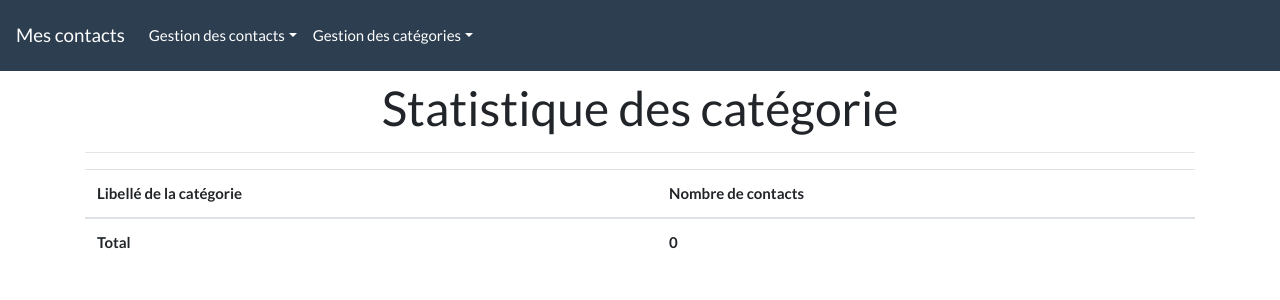
After one commit to Maissoum/TpSymphony5, a Symfony app: template templates/categorie/nbContactsParCat.html.twig in a window 1280 px wide. The commit adds this page. Shown: the top 300 px of the page. Run offline with Twig, Linux system fonts and the light colour scheme; the template is opened without the code that fills it, so the values that code supplies are empty; some libraries are stand-ins or nearby versions.

Commit message:
15/05/2025

```diff
--- a/templates/base.html.twig
+++ b/templates/base.html.twig
@@ -25,26 +25,27 @@
 
         <div class="collapse navbar-collapse" id="navbarColor01">
             <ul class="navbar-nav mr-auto">
-                 <a class="nav-link dropdown-toggle" data-toggle="dropdown" href="#" role="button" aria-haspopup="true" aria-expanded="false">Dropdown</a>
+            <li class="nav-item dropdown">
+                 <a class="nav-link dropdown-toggle" data-toggle="dropdown" href="#" role="button" aria-haspopup="true" aria-expanded="false">Gestion des contacts</a>
                 <div class="dropdown-menu" >
                     <a class="dropdown-item" href="{{ path('app_contacts')}}">Liste des contacts</a>
                     <div class="dropdown-divider"></div>
-                    <a class="dropdown-item" href="#">Liste des hommes</a>
-                    <a class="dropdown-item" href="#">Liste des femmes</a>
+                    <a class="dropdown-item" href="{{path ('listeContactsSexe', {'sexe': 0})}}">Liste des hommes</a>
+                    <a class="dropdown-item" href="{{path ('listeContactsSexe', {'sexe': 1})}}">Liste des femmes</a>
+                </div>
+            </li>
 
+            <li class="nav-item dropdown">
+                 <a class="nav-link dropdown-toggle" data-toggle="dropdown" href="#" role="button" aria-haspopup="true" aria-expanded="false">Gestion des catégories</a>
+                <div class="dropdown-menu" >
+                    <a class="dropdown-item" href="{{ path('app_contacts')}}">Liste des catégories</a>
+                    <div class="dropdown-divider"></div>
+                    <a class="dropdown-item" href="{{ path('nbContactsParCat')}}">Nombre de contacts par catégorie</a>
                 </div>
+            </li>
 
 
 
-                <li class="nav-item ">
-                    <a class="nav-link" href="{{ path('app_contacts')}}">Liste des contacts
-                    </a>
-                </li>
-
-                  <li class="nav-item ">
-                    <a class="nav-link" href="{{ path('app_categories')}}">Liste des catégories
-                    </a>
-                </li>
 
             </ul>
 
--- /dev/null
+++ b/templates/categorie/nbContactsParCat.html.twig
@@ -0,0 +1,43 @@
+{% extends 'base.html.twig' %}
+
+{% block title %}Listes des Catégories{% endblock %}
+
+{% block body %}
+{% set total = 0 %}
+
+
+
+<h1 class="text-center pt-2"> Statistique des catégorie</h1>
+<hr>
+<table class="table table-hover">
+  <thead>
+    <tr>
+      <th scope="col">Libellé de la catégorie</th>
+      <th scope="col">Nombre de contacts</th>
+    </tr>
+  </thead>
+  <tbody>
+
+    {% for laCategorie in lesCategories %}
+
+        <tr>
+            <th scope="row">{{laCategorie.libelle}}</th>
+            <td>{{laCategorie.nbContacts}}</td>
+        </tr>
+    {% set total = total + laCategorie.nbContacts %}
+
+    {% endfor %}
+
+
+
+  </tbody>
+  <tfoot class="tables-warning">
+    <tr>
+      <th scope="row">Total</th>
+      <th scope="col"> {{total}} </th>
+    </tr>
+
+  </tfoot>
+</table>
+
+{% endblock %}
```
Also changed, not shown: src/Controller/CategorieController.php (+10 -0 lines), src/Controller/ContactController.php (+11 -0 lines), src/Repository/CategorieRepository.php (+14 -14 lines).
